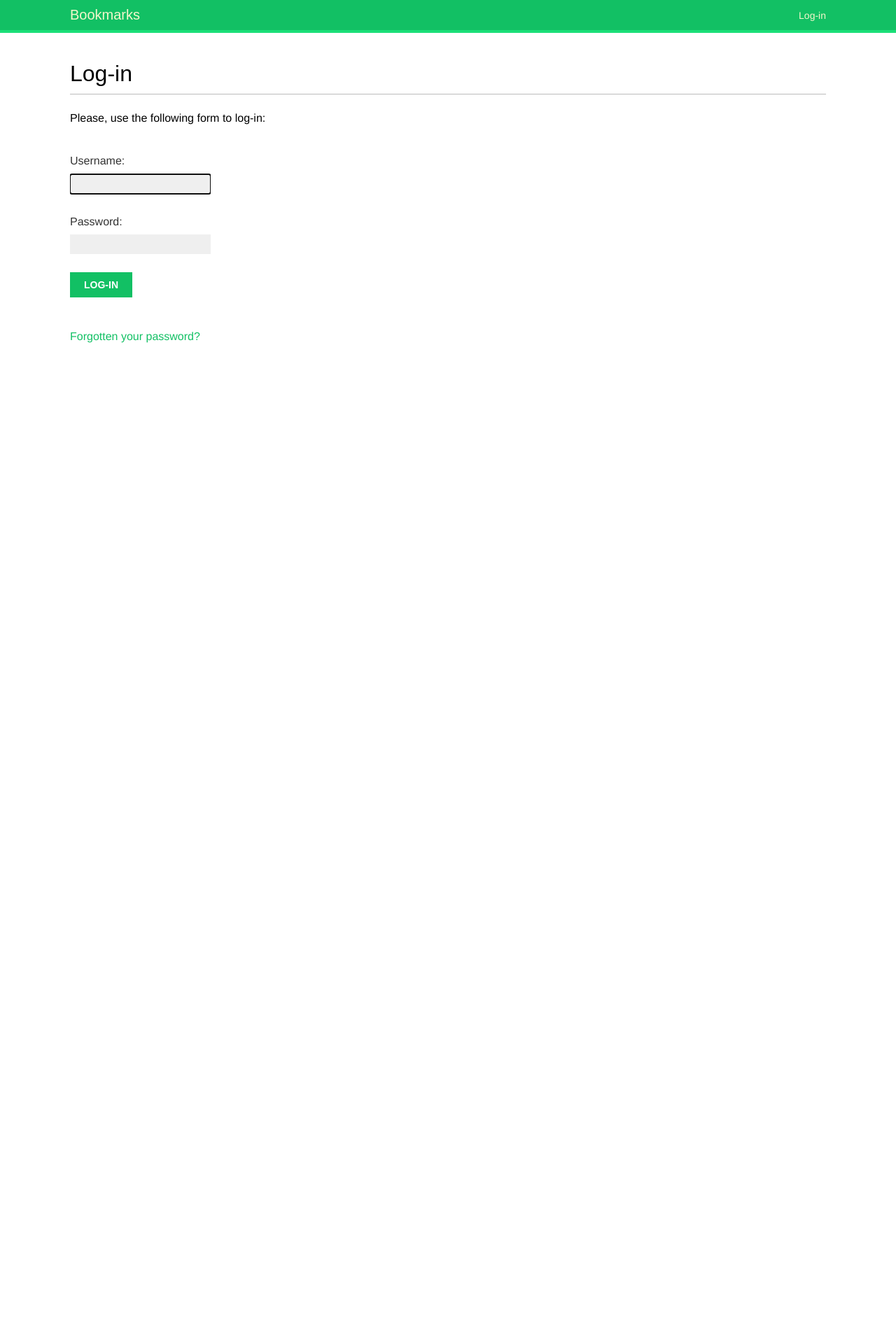
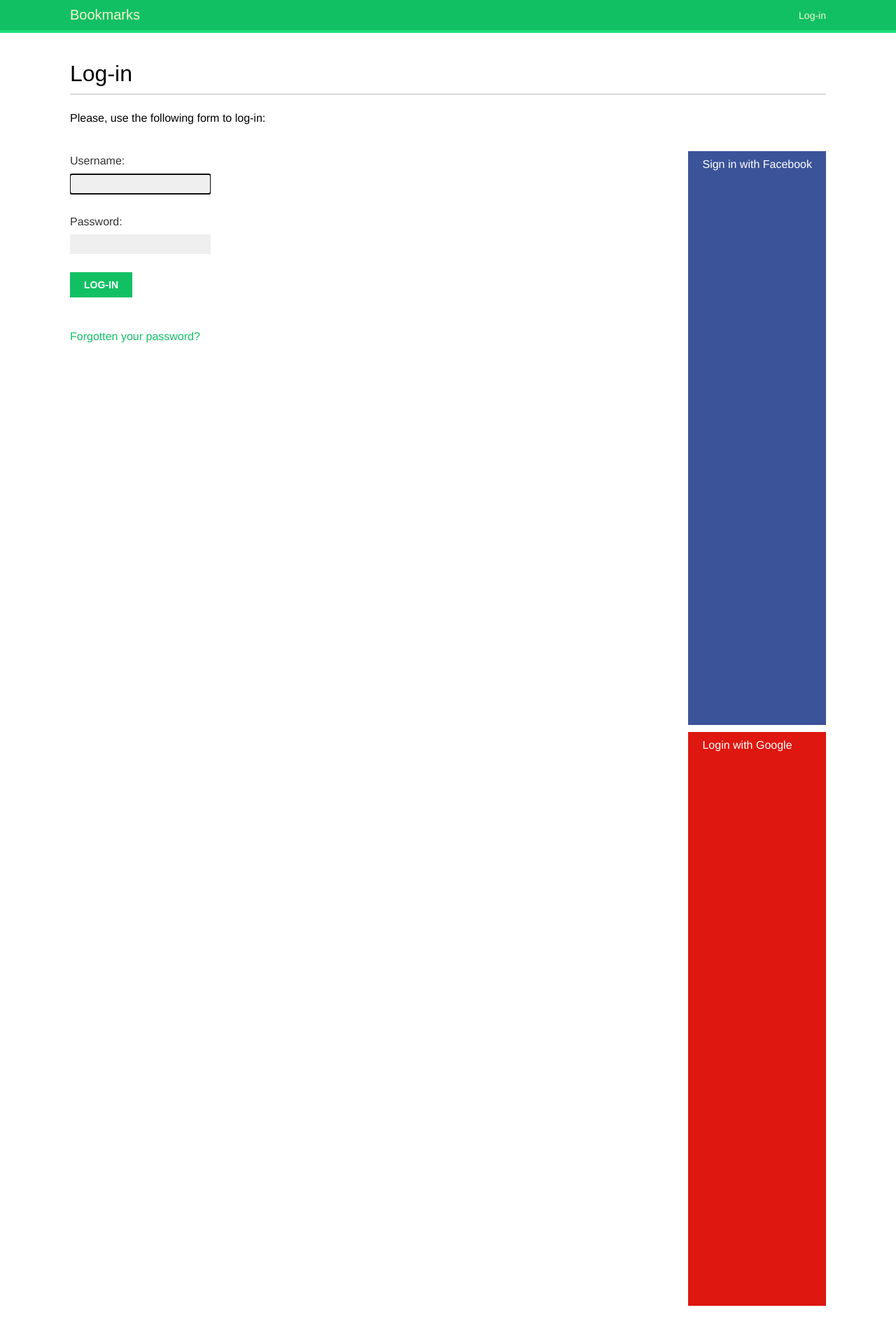
Before and after one commit to guilhermegouw/django_bookmarks, a Django app: page /account/login/ in a window 1280 px wide. Shown: the whole page at 70% size. Before the commit the page ends 490 px from the top, so only its background shows below. Run offline with Django 3.2, Linux system fonts and the light colour scheme; some web fonts are replaced.

Commit message:
Social auth: facebook and google. Implemented

```diff
--- a/account/templates/registration/login.html
+++ b/account/templates/registration/login.html
@@ -20,4 +20,14 @@
         </form>
         <p><a href="{% url 'password_reset' %}">Forgotten your password?</a></p>
     </div>
+    <div class="social">
+        <ul>
+          <li class="facebook">
+            <a href="{% url 'social:begin' 'facebook' %}">Sign in with Facebook</a>
+          </li>
+          <li class="google">
+              <a href="{% url 'social:begin' 'google-oauth2' %}">Login with Google</a>
+          </li>
+        </ul>
+    </div>
 {% endblock %}
```
Also changed, not shown: bookmarks/settings.py (+8 -0 lines), 4 other files.
